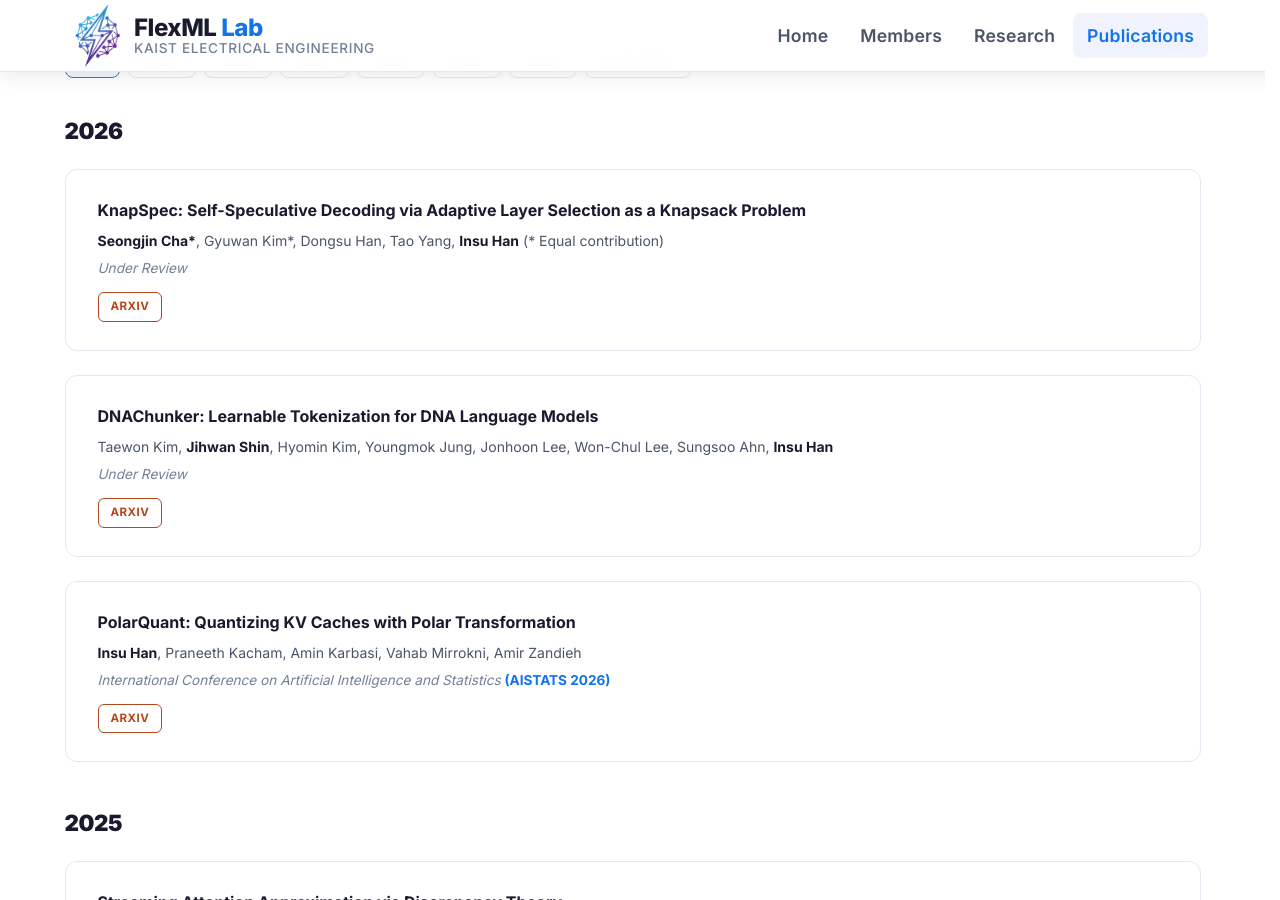
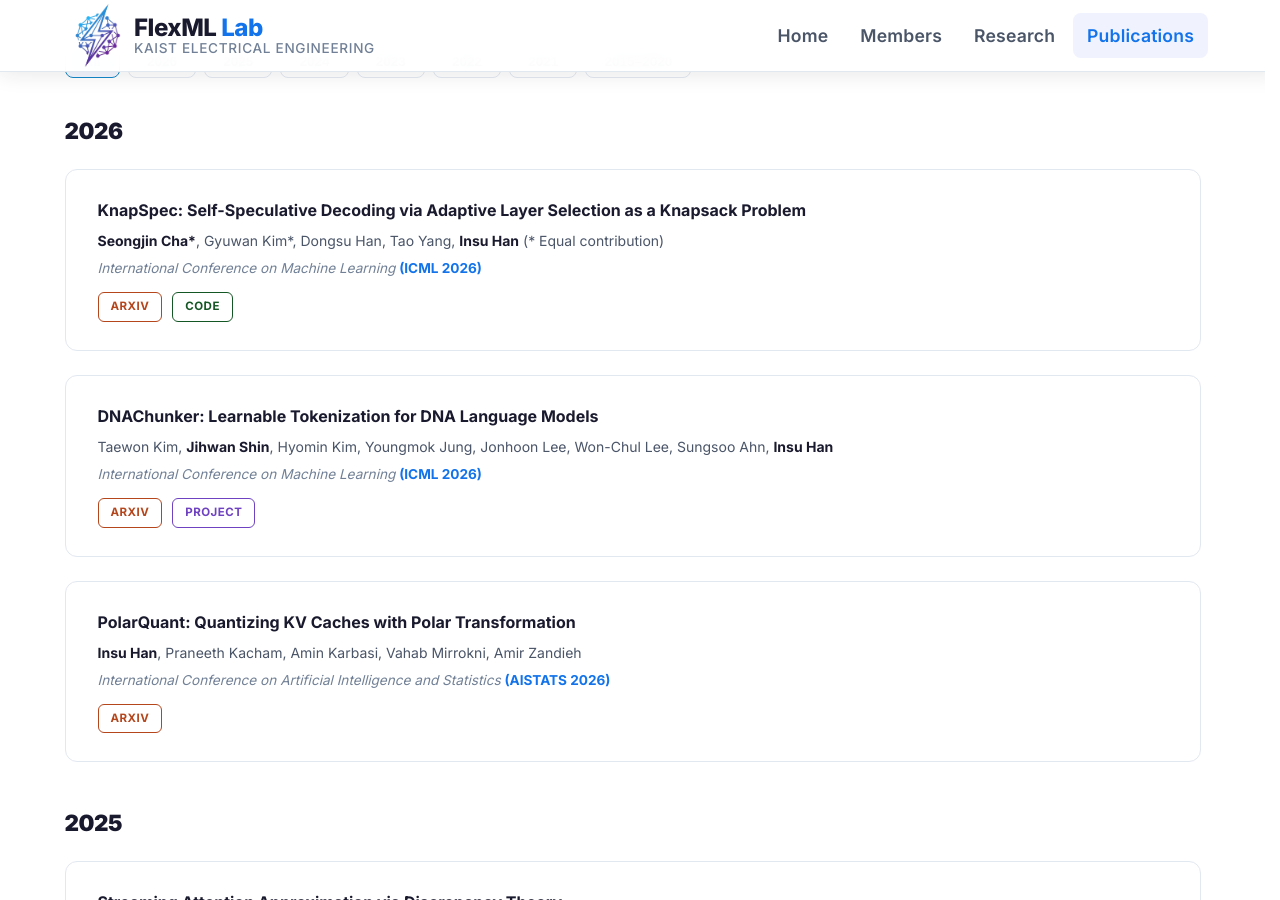
Before and after one commit to kaist-flexml-lab/kaist-flexml-lab.github.io, a Jekyll site: the page built from publications.html, in a window 1280 px wide and 900 px high, scrolled down 348 px. Built offline with Jekyll 4.4.1, drawn with Linux system fonts in a browser that asks for light colours.

Commit message:
paper update 260529

```diff
--- a/publications.html
+++ b/publications.html
@@ -54,9 +54,10 @@ permalink: /publications/
             </div>
             <div class="pub-authors"><strong>Seongjin Cha*</strong>, Gyuwan Kim*, Dongsu Han, Tao Yang, <strong>Insu
                 Han</strong> (* Equal contribution)</div>
-            <div class="pub-venue">Under Review</div>
+            <div class="pub-venue">International Conference on Machine Learning <strong>(ICML 2026)</strong></div>
             <div style="display:flex; gap:10px; flex-wrap:wrap;">
               <a href="https://arxiv.org/abs/2602.20217" class="pub-link pub-link--arxiv">arXiv</a>
+              <a href="https://github.com/kaist-flexml-lab/knapspec" class="pub-link pub-link--code">Code</a>
             </div>
           </div>
         </div>
@@ -69,12 +70,12 @@ permalink: /publications/
             </div>
             <div class="pub-authors">Taewon Kim, <strong>Jihwan Shin</strong>, Hyomin Kim, Youngmok Jung, Jonhoon Lee,
               Won-Chul Lee, Sungsoo Ahn, <strong>Insu Han</strong></div>
-            <div class="pub-venue">Under Review</div>
+            <div class="pub-venue">International Conference on Machine Learning <strong>(ICML 2026)</strong></div>
             <div style="display:flex; gap:10px; flex-wrap:wrap;">
               <a href="https://arxiv.org/abs/2601.03019" class="pub-link pub-link--arxiv">arXiv</a>
               <!-- <a href="#" class="pub-link pub-link--code">Code</a>
-              <a href="#" class="pub-link pub-link--pdf">PDF</a>
-              <a href="#" class="pub-link pub-link--website">Project</a> -->
+              <a href="#" class="pub-link pub-link--pdf">PDF</a> -->
+              <a href="https://holymollyhao.github.io/dnachunker/" class="pub-link pub-link--website">Project</a>
             </div>
           </div>
         </div>
```
